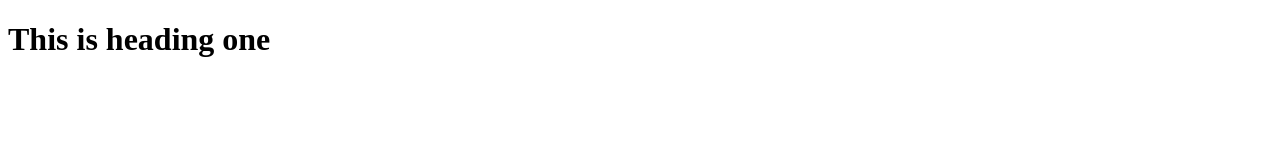
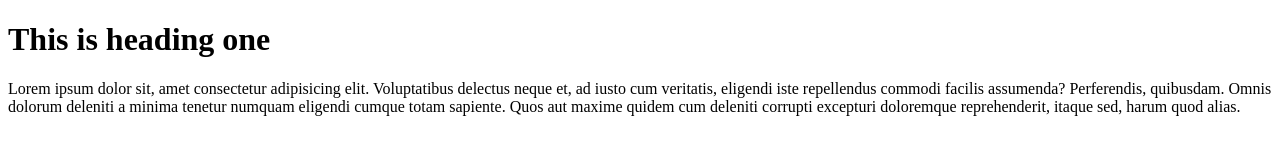
Before and after one commit to sufianmahmoud/huday2, a plain HTML site: page index.html in a window 1280 px wide. Drawn offline with Linux system fonts and the light colour scheme.

Commit message:
third commit

```diff
--- a/index.html
+++ b/index.html
@@ -7,5 +7,6 @@
 </head>
 <body>
     <h1>This is heading one</h1>
+    <p>Lorem ipsum dolor sit, amet consectetur adipisicing elit. Voluptatibus delectus neque et, ad iusto cum veritatis, eligendi iste repellendus commodi facilis assumenda? Perferendis, quibusdam. Omnis dolorum deleniti a minima tenetur numquam eligendi cumque totam sapiente. Quos aut maxime quidem cum deleniti corrupti excepturi doloremque reprehenderit, itaque sed, harum quod alias.</p>
 </body>
 </html>
```
Also changed, not shown: one.txt.
